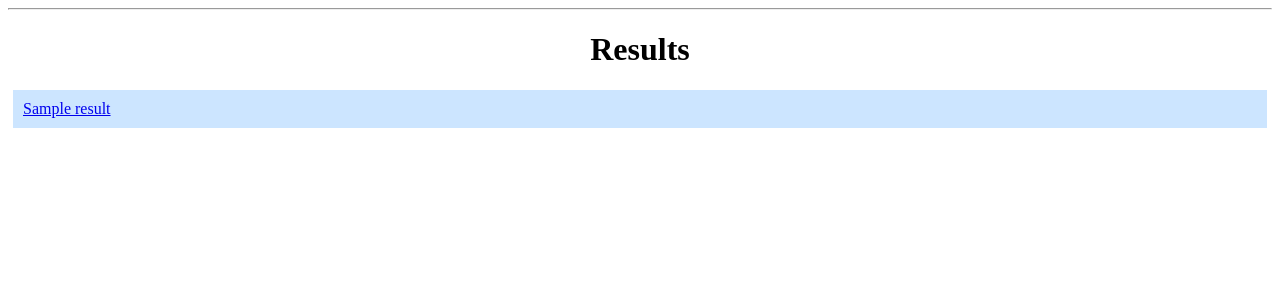
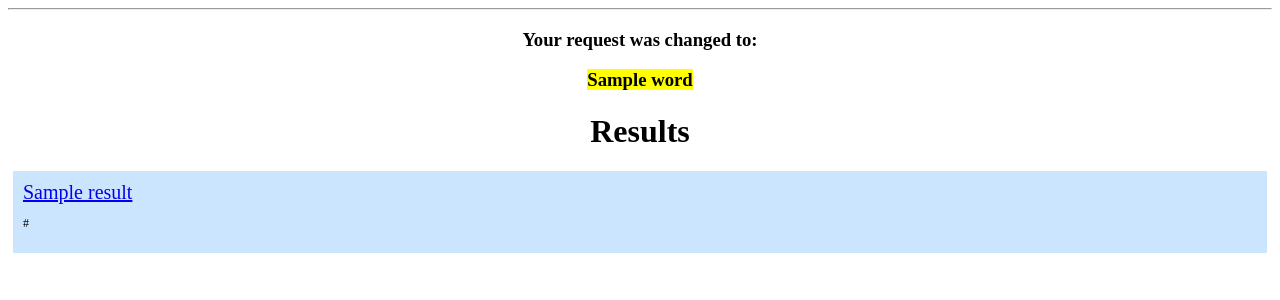
Before and after one commit to san-kir-k/IR, a Flask app: template web/templates/result.html in a window 1280 px wide. Shown: the part 63-363 px from the top of the page. Run offline with Flask 2, Linux system fonts and the light colour scheme; the template is opened without the code that fills it: most values are stand-ins (such as "Sample title", 1, 10 or a date in 2020); parts of the project's set-up code (start-up, migrations or seed data) failed here and were passed over.

Commit message:
upd front

```diff
--- a/web/app.py
+++ b/web/app.py
@@ -11,6 +11,7 @@ import coloredlogs
 import logging
 import asyncio
 import httpx
+import time
 
 
 loop = asyncio.get_event_loop()
@@ -38,18 +39,29 @@ def search():
         search_engine_request: List = [supposed[0] for supposed in search_dict.values()]
         logger.debug("Request for search engine: %s", search_engine_request)
 
-        search_engine_response = httpx.post('http://localhost:8080/search', json={'words': search_engine_request})
+        start = time.time()
+        search_engine_response = httpx.post('http://localhost:8080/search',
+                                            json={'words': search_engine_request},
+                                            timeout=None)
+        end = time.time()
+        logger.debug("Search engine request time [sec]: %s", end - start)
 
         doc_ids: List = search_engine_response.json()["doc_ids"]
         logger.debug("Got %s documents in search engine", len(doc_ids))
         results = loop.run_until_complete(get_documents(doc_ids))
         logger.debug("Response: %s", results)
 
+        front_request: List[Dict] = []
+        for given, changed in zip(enriched_request, search_engine_request):
+            if given != changed:
+                front_request.append({"word": changed, "color": "red"})
+            else:
+                front_request.append({"word": changed, "color": "black"})
+
         if not search_request:
             flash('Request is required!')
         else:
-            return render_template('result.html', results=results)
-
+            return render_template('result.html', results=results, changed_request=front_request)
     return render_template('search.html')
 
 
--- a/web/templates/base.html
+++ b/web/templates/base.html
@@ -28,6 +28,16 @@
             background-color: #ffd5de;
         }
 
+        mark.red {
+            color:#ff0000;
+            background: none;
+        }
+
+        mark.black {
+            color:#000000;
+            background: none;
+        }
+
     </style>
 </head>
 <body>
--- a/web/templates/result.html
+++ b/web/templates/result.html
@@ -1,10 +1,17 @@
 {% extends 'base.html' %}
 
 {% block content %}
+    <h3 style="text-align: center"> Your request was changed to: </h3>
+    <h3 style="text-align: center">
+        {% for p in changed_request %}
+            <mark class={{ p['color'] }}>{{ p['word'] }}</mark>
+        {% endfor %}
+    </h3>
     <h1 style="text-align: center">{% block title %} Results {% endblock %}</h1>
     {% for result in results %}
         <div class='message'>
-            <a href="{{ result['url'] }}">{{ result['title'] }}</a>
+            <a href="{{ result['url'] }}" style="font-size:20px;">{{ result['title'] }}</a>
+            <p style="font-size:12px;"> {{ result['url'] }} </p>
         </div>
     {% endfor %}
 {% endblock %}
```
